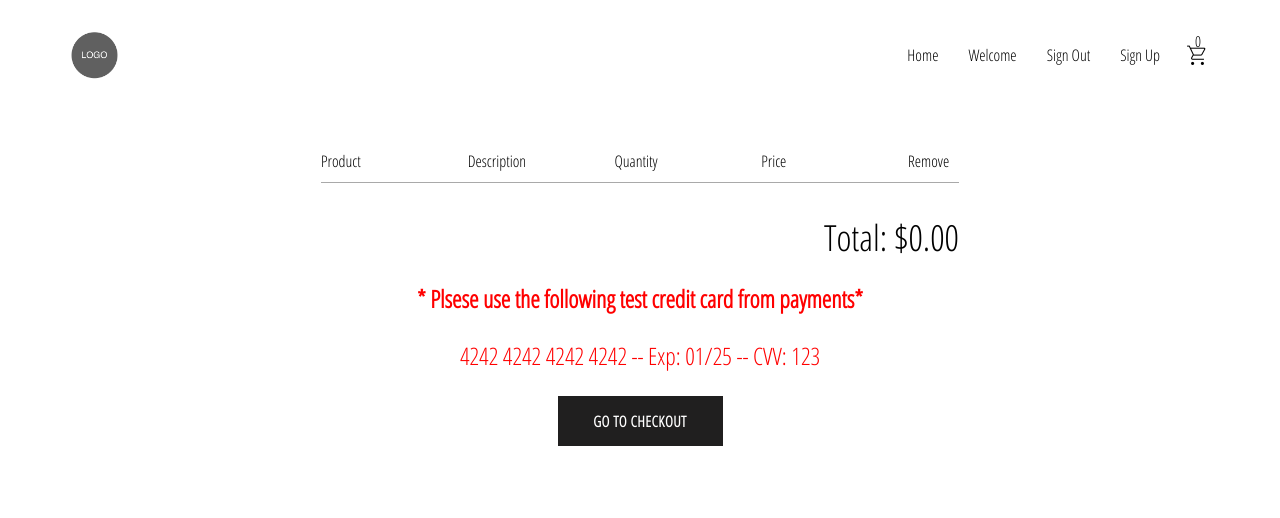
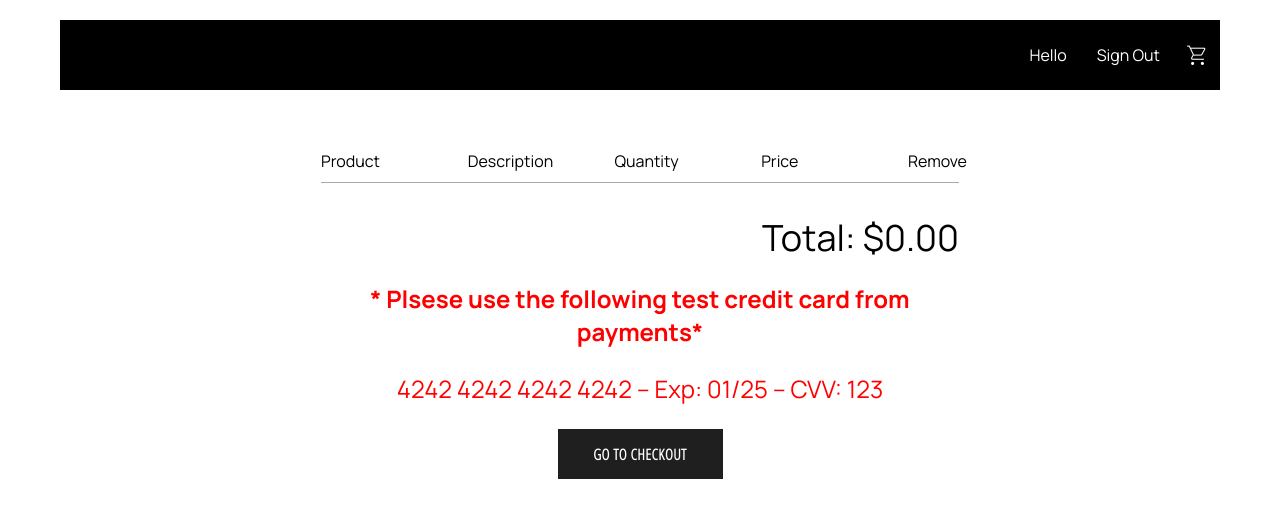
Before and after one commit to seaboyz/4am, an Angular app in the folder frontend/: page /cart in a window 1280 px wide. Shown: the top 518 px of the page. Built offline with nearby package versions, Linux system fonts and the light colour scheme.

Commit message:
Update registration

```diff
--- a/frontend/src/app/components/header/header.component.html
+++ b/frontend/src/app/components/header/header.component.html
@@ -3,21 +3,18 @@
         class="logo-container"
         routerLink="/"
     >
-        <img
-            class="logo"
-            src="/assets/logo-placeholder-image.png"
-            alt=""
-        />
+
+        <a
+            class="option"
+            routerLink=""
+            style="font-size: 25px;font-weight: 700; letter-spacing: 2px;"
+        >4am</a>
     </a>
     <div class="options">
         <a
-            class="option"
-            routerLink=""
-        >Home</a>
-        <a
             *ngIf="user"
             class="option"
-        >Welcome {{user?.username}}</a>
+        >Hello {{user?.username}}</a>
 
         <a
             *ngIf="user; else signin"
@@ -32,6 +29,7 @@
         </ng-template>
 
         <a
+            *ngIf="!user"
             class="option"
             routerLink="register"
         >Sign Up</a>
--- a/frontend/src/app/components/header/header.component.scss
+++ b/frontend/src/app/components/header/header.component.scss
@@ -4,6 +4,7 @@ header {
     display: flex;
     justify-content: space-between;
     margin-bottom: 25px;
+    background-color: black;
 
     .logo-container {
         height: 100%;
@@ -21,6 +22,10 @@ header {
         cursor: pointer;
         position: relative;
 
+        a {
+            color: white;
+        }
+
         .option {
             padding: 10px 15px;
 
--- a/frontend/src/app/components/register/register.component.html
+++ b/frontend/src/app/components/register/register.component.html
@@ -70,11 +70,11 @@
                         type="number"
                         required
                         minlength="10"
-                        name="phoneNumber"
+                        name="phone"
                         ngModel
-                        #phoneNumber="ngModel"
+                        #phone="ngModel"
                     >
-                    <mat-error *ngIf="phoneNumber.invalid">
+                    <mat-error *ngIf="phone.invalid">
                         Re-Enter Password is required
                     </mat-error>
                     <mat-icon matSuffix>lock</mat-icon>
@@ -85,7 +85,7 @@
                     color="primary"
                     class="register-button "
                     style="text-transform: uppercase;letter-spacing: 2px;"
-                    (click)="register(username.value,email.value,password.value,phoneNumber.value)"
+                    (click)="register(username.value,email.value,password.value, phone.value)"
                 >
                     Create your account
                 </button>
--- a/frontend/src/app/components/register/register.component.ts
+++ b/frontend/src/app/components/register/register.component.ts
@@ -1,4 +1,5 @@
 import { Component, OnInit } from '@angular/core';
+import { Router } from "@angular/router";
 import { AuthService } from "../../services/auth.service";
 
 @Component({
@@ -8,14 +9,14 @@ import { AuthService } from "../../services/auth.service";
 })
 export class RegisterComponent implements OnInit
 {
-  #username = "";
-  #email = "";
-  #password = "";
-  #repassword = "";
-  #PhoneNumber = "";
+  #username: string = "";
+  #email: string = "";
+  #password: string = "";
+  #repassword: string = "";
+  #phone: string = "";
 
 
-  constructor(private authService: AuthService)
+  constructor(private authService: AuthService, private router: Router)
   {
     this.authService = authService;
   }
@@ -26,12 +27,13 @@ export class RegisterComponent implements OnInit
 
 
 
-  register(username: string, email: string, password: string, phoneNumber: string): void
+  register(username: string, email: string, password: string, phone: string): void
   {
-    this.authService.register(username, email, password, phoneNumber).subscribe(
-      data =>
+    this.authService.register(username, email, password, phone).subscribe(
+      user =>
       {
-        console.log(data);
+        alert(`Welcom ${user.username}, please login use you email and password.`);
+        this.router.navigateByUrl("login")
       }
     );
   }
--- a/frontend/src/app/services/auth.service.ts
+++ b/frontend/src/app/services/auth.service.ts
@@ -60,14 +60,14 @@ export class AuthService
     return user;
   }
 
-  register(username: string, email: string, password: string, phoneNumber: string): Observable<any>
+  register(username: string, email: string, password: string, phone: string): Observable<User>
   {
-    console.log(username, email, password, phoneNumber);
     const httpOptions = {
       headers: { 'Content-Type': 'application/json' }
     };
 
-    return this.http.post(this.base_url + 'register', { username, email, password, phoneNumber }, httpOptions);
+    return this.http.post<User>(this.base_url + 'register', JSON.stringify({ username, email, password, phone }), httpOptions);
+
   }
 
   signOut()
--- a/frontend/src/index.html
+++ b/frontend/src/index.html
@@ -3,7 +3,7 @@
 
 <head>
   <meta charset="utf-8">
-  <title>Shopping Cart</title>
+  <title>Welcome To 4AM</title>
   <base href="/">
   <meta
     name="viewport"
@@ -32,6 +32,20 @@
     rel="stylesheet"
   >
 
+  <link
+    rel="preconnect"
+    href="https://fonts.googleapis.com"
+  >
+  <link
+    rel="preconnect"
+    href="https://fonts.gstatic.com"
+    crossorigin
+  >
+  <link
+    href="https://fonts.googleapis.com/css2?family=Manrope:wght@200;300;400;500;600;700;800&display=swap"
+    rel="stylesheet"
+  >
+
 </head>
 
 <body>
--- a/frontend/src/styles.scss
+++ b/frontend/src/styles.scss
@@ -8,7 +8,8 @@ body {
 
 body {
     margin: 0;
-    font-family: "Open Sans Condensed", sans-serif;
+    // font-family: "Open Sans Condensed", sans-serif;
+    font-family: 'Manrope', sans-serif;
     padding: 20px 60px;
 
     a {
```
Also changed, not shown: 1 other file (tests, documents, lock files or other folders).
